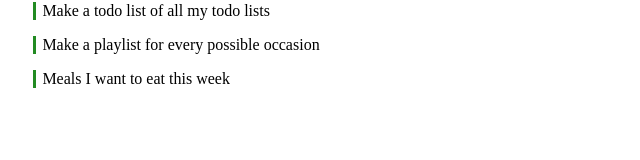
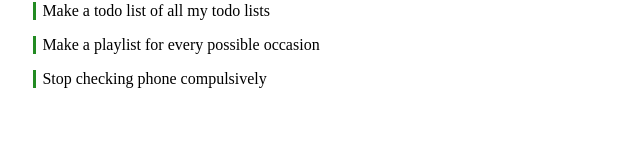
Before and after one commit to itzamnahuerta/redux-todo-app, a React (Create React App) app: page / in a window 1280 px wide. Shown: the part 172-332 px from the top of the page, without its empty margins (319-959 px from the left). Built offline with nearby package versions, Linux system fonts and the light colour scheme; the HTML template or start-up script is replaced by a standard one.

Commit message:
updated state data and removed submit form param that wasn't being used

```diff
--- a/src/components/TodoList.js
+++ b/src/components/TodoList.js
@@ -5,7 +5,7 @@ export default class TodoList extends Component {
   constructor() {
     super()
     this.state = {
-      savedTodoItems: ["Make a todo list of all my todo lists", "Make a playlist for every possible occasion", "Meals I want to eat this week"],
+      savedTodoItems: ["Make a todo list of all my todo lists", "Make a playlist for every possible occasion", "Stop checking phone compulsively"],
       inputtedItem : ''
     }
     this.submitForm = this.submitForm.bind(this);
@@ -13,7 +13,7 @@ export default class TodoList extends Component {
     // this.handleFormReset = this.handleFormReset.bind(this);
   }
 
-  submitForm(event, form) {
+  submitForm(event) {
     event.preventDefault();
 
     // Grab the input that the user typed in
```
